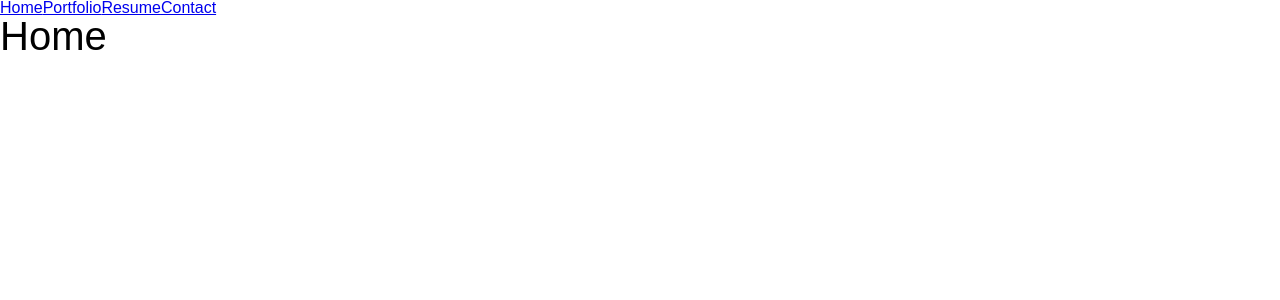
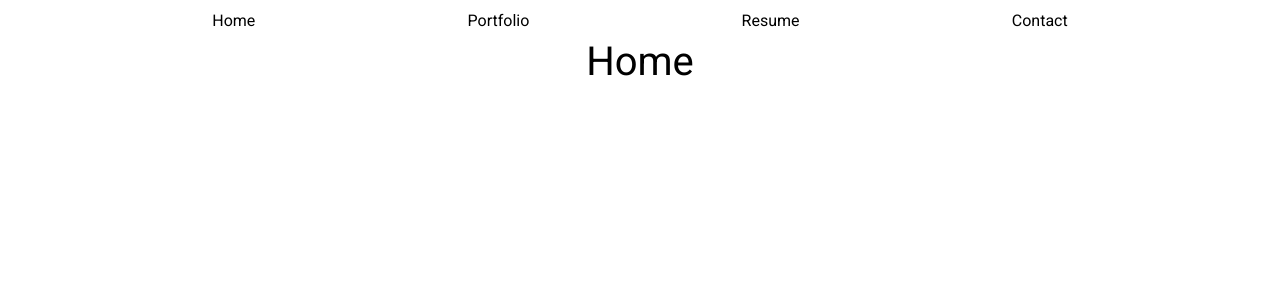
Before and after one commit to jduell12/Portfolio, a React (Create React App) app: page / in a window 1280 px wide. Shown: the top 300 px of the page. Built offline with nearby package versions, Linux system fonts and the light colour scheme.

Commit message:
added minor styling to navBar and added context api

```diff
--- a/package.json
+++ b/package.json
@@ -3,6 +3,7 @@
   "version": "0.1.0",
   "private": true,
   "dependencies": {
+    "@material-ui/core": "^4.11.0",
     "@testing-library/jest-dom": "^4.2.4",
     "@testing-library/react": "^9.3.2",
     "@testing-library/user-event": "^7.1.2",
--- a/public/index.html
+++ b/public/index.html
@@ -9,6 +9,7 @@
       name="description"
       content="Web site created using create-react-app"
     />
+    <link href="https://fonts.googleapis.com/css?family=Roboto:300,400,500,700&display=swap" rel="stylesheet">
     <!-- <link rel="apple-touch-icon" href="%PUBLIC_URL%/logo192.png" /> -->
     <!--
       Notice the use of %PUBLIC_URL% in the tags above.
--- a/src/App.js
+++ b/src/App.js
@@ -1,7 +1,8 @@
-import React from 'react';
+import React, {useState} from 'react';
 import {Route} from 'react-router-dom';
 
 //context
+import {NavBarContext} from './contexts/NavBarContext'
 
 //components
 import NavBar from './components/NavBar';
@@ -12,9 +13,20 @@ import Contact from './components/Contact';
 
 
 function App() {
+  const initialPage = {
+    home: true,
+    portfolio: false,
+    resume: false,
+    contact: false
+  }
+
+  const [onPage, setPage] = useState(initialPage);
+
   return (
     <div className="App">
-      <NavBar />
+      <NavBarContext.Provider value={{onPage}}>
+        <NavBar />
+      </NavBarContext.Provider>
       <Route exact path = "/Portfolio" component={Portfolio} />
       <Route exact path = "/Resume" component={Resume} />
       <Route exact path = "/Contact" component={Contact} />
--- a/src/components/NavBar.js
+++ b/src/components/NavBar.js
@@ -1,14 +1,14 @@
 import React from 'react';
 import {Link} from 'react-router-dom';
 
-const NavBar = () => {
+const NavBar = props => {
     return (
-        <div>
+        <nav>
             <Link to="/">Home</Link>
             <Link to="/Portfolio">Portfolio</Link>
             <Link to="/Resume">Resume</Link>
             <Link to="/Contact">Contact</Link>
-        </div>
+        </nav>
     )
 }
 
--- /dev/null
+++ b/src/contexts/NavBarContext.js
@@ -0,0 +1,3 @@
+import {createContext} from 'react';
+
+export const NavBarContext = createContext();
--- a/src/styles/css/index.css
+++ b/src/styles/css/index.css
@@ -1,3 +1,7 @@
+/*
+    Creates a flex container
+    Default is center as a flex row - can be changed with arguments
+*/
 /* http://meyerweb.com/eric/tools/css/reset/
    v2.0 | 20110126
    License: none (public domain)
@@ -134,7 +138,8 @@ html {
 }
 html,
 body {
-  font-family: sans-serif;
+  font-family: 'Roboto', sans-serif;
+  text-align: center;
 }
 h1 {
   font-size: 4rem;
@@ -153,4 +158,12 @@ p {
 }
 a {
   font-size: 1.6rem;
+  text-decoration: none;
+  color: black;
 }
+nav {
+  margin: 1% 0;
+  display: flex;
+  justify-content: space-evenly;
+  align-items: center;
+}
--- a/src/styles/less/global.less
+++ b/src/styles/less/global.less
@@ -8,6 +8,7 @@ html {
 
 html, body{
     font-family: @text-font;
+    text-align: center;
 }
 
 h1 {
@@ -32,4 +33,6 @@ p{
 
 a{
     font-size: 1.6rem;
+    text-decoration: none;
+    color: black;
 }
--- a/src/styles/less/navBar.less
+++ b/src/styles/less/navBar.less
@@ -0,0 +1,5 @@
+//navigation bar styles
+nav{
+    margin: 1% 0;
+    .flex(@justify: space-evenly);
+}
--- a/src/styles/less/variables.less
+++ b/src/styles/less/variables.less
@@ -3,6 +3,6 @@
 //color assignments
 
 //font assignments
-@text-font: sans-serif;
+@text-font: 'Roboto', sans-serif;
 
 //media queries
```
Also changed, not shown: src/styles/less/mixins.less (+9 -0 lines), 1 other file (tests, documents, lock files or other folders).
